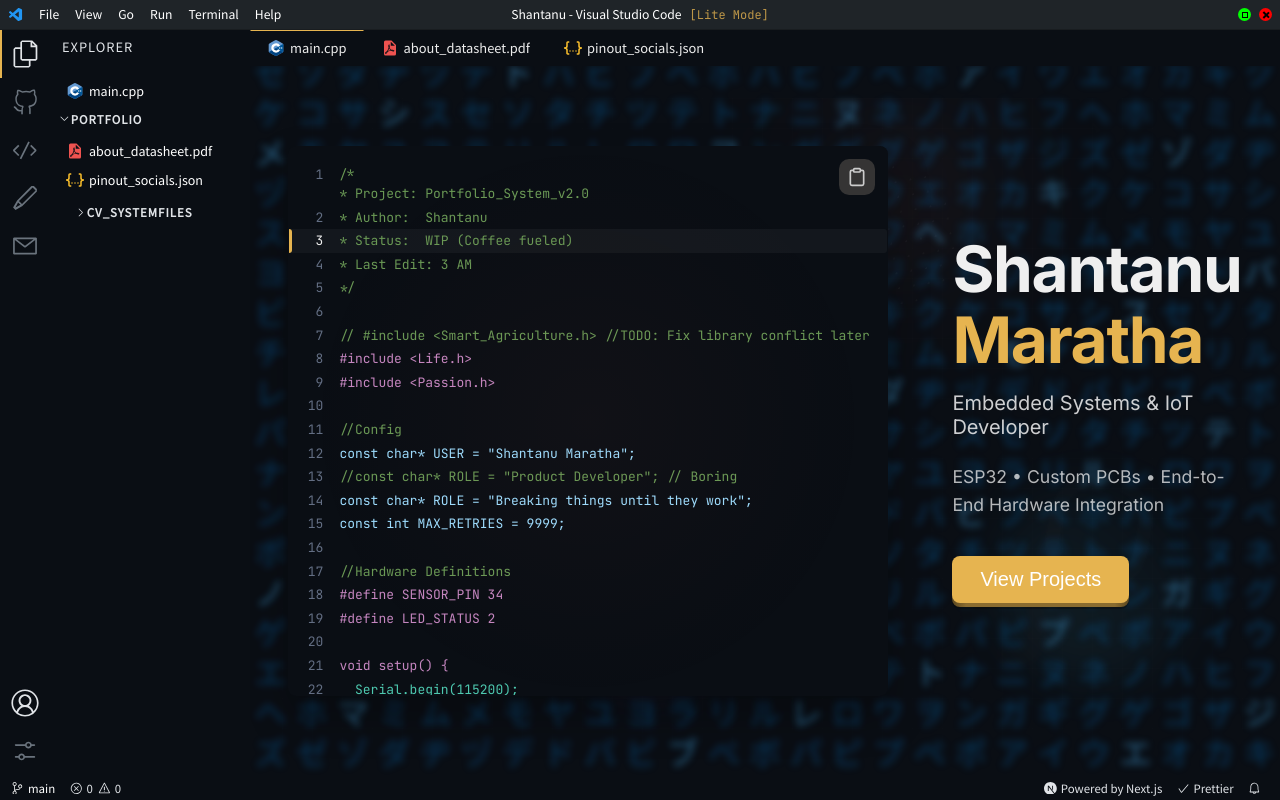
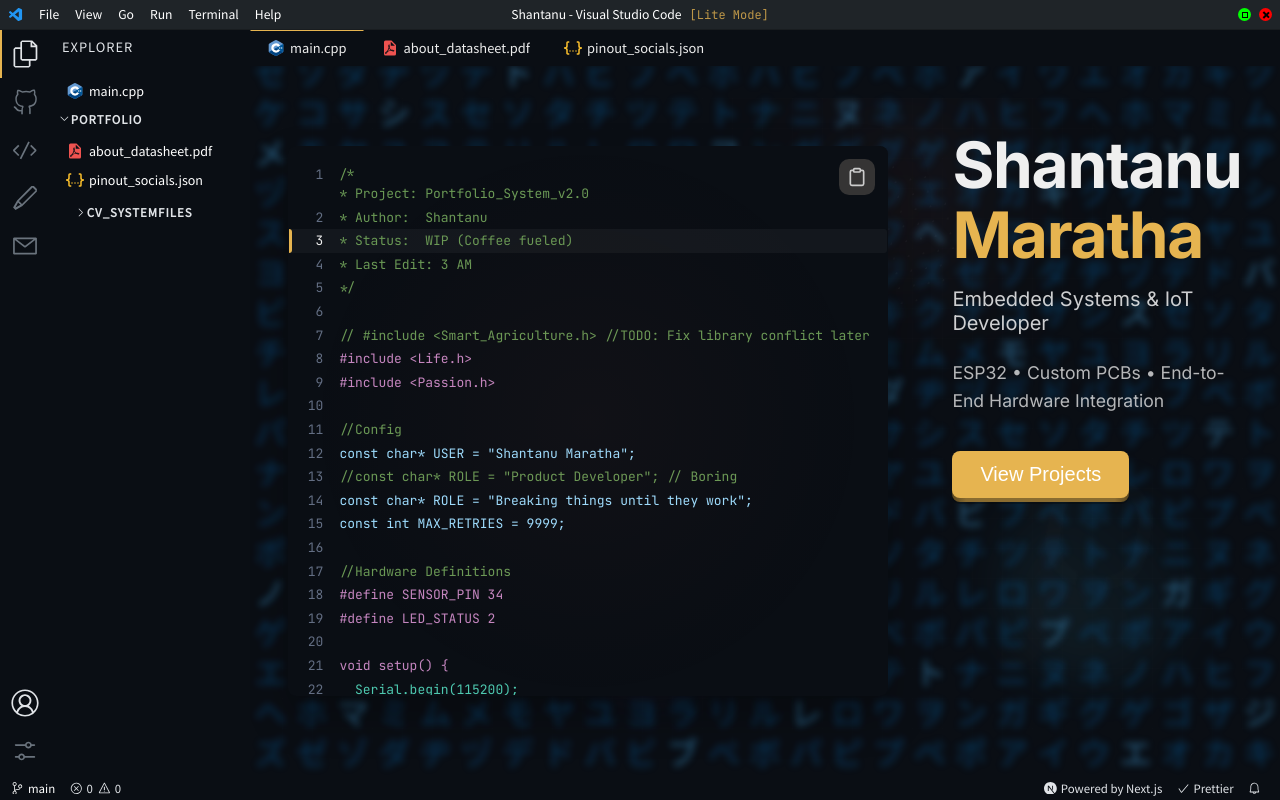
Before and after one commit to shaxntanu/VSCode-Portfolio, a Next.js app: page / in a window 1280 px wide. Built offline with nearby package versions, Linux system fonts and the light colour scheme.

Commit message:
Align info section to top to match code snippet header

```diff
--- a/styles/HomePage.module.css
+++ b/styles/HomePage.module.css
@@ -256,7 +256,8 @@
     gap: 1.5rem;
     position: relative;
     z-index: 2;
-    padding: 3rem 0;
+    padding: 0;
+    align-self: flex-start;
 }
 
 .developerName {
```
